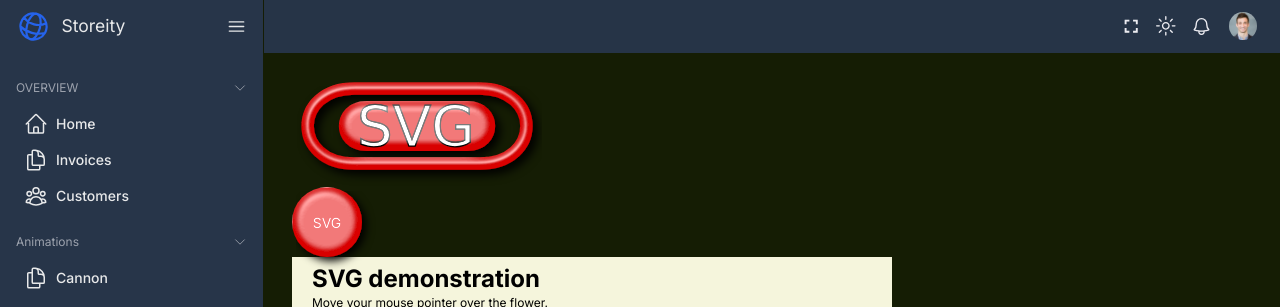
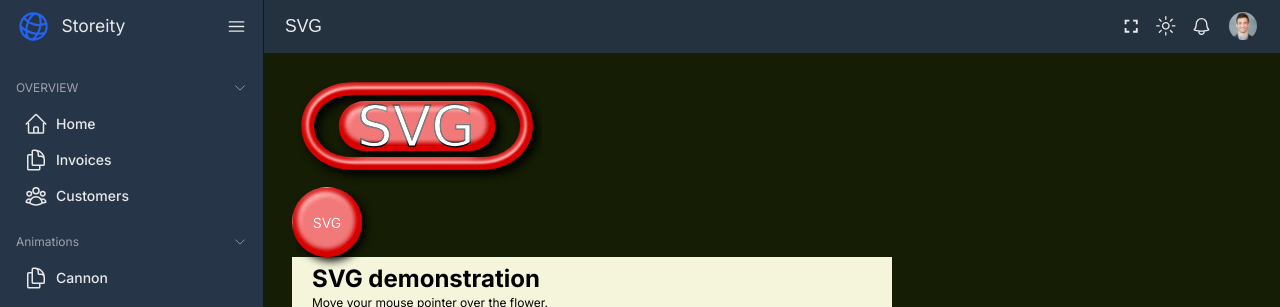
Before and after one commit to wangzhengquan/web-treasure-chest, a Next.js app: page /dashboard/svg in a window 1280 px wide. Shown: the top 307 px of the page. Built offline with nearby package versions, Linux system fonts and the light colour scheme; a web font is replaced by a local one.

Commit message:
dispatch

```diff
--- a/app/dashboard/svg/page.tsx
+++ b/app/dashboard/svg/page.tsx
@@ -1,16 +1,14 @@
 import SVGFilterDemo from "@/app/ui/svg/svg-filter-demo";
 import SvgWithCssDemo from "@/app/ui/svg/svg-with-css-demo";
 import Main from "@/app/ui/main";
-import Indicator from "@/app/ui/indicator";
+import {UpdateBreadcrumbs} from '@/app/ui/indicator/breadcrumbs';
 export default function Page() {
 
   return (
-    <>
-      <Indicator> SVG </Indicator>
-      <Main>
-        <SVGFilterDemo />
-        <SvgWithCssDemo />
-      </Main>
-    </>
+    <Main>
+      <UpdateBreadcrumbs breadcrumbs={'SVG'}/>
+      <SVGFilterDemo />
+      <SvgWithCssDemo />
+    </Main>
   );
 }
--- a/app/dashboard/widgets/page.tsx
+++ b/app/dashboard/widgets/page.tsx
@@ -6,13 +6,13 @@ import Main from "@/app/ui/main";
 import clsx from 'clsx';
 import {RadioGroupForm} from "@/app/widgets/radio-group-form";
 import NotificationItem from "@/app/widgets/notification-item";
-import DashboardSkeleton, {InvoicesTableSkeleton} from '@/app/ui/skeletons';
-import {CardWithForm} from "@/app/widgets/card-with-form"
+import {CardWithForm} from "@/app/widgets/card-with-form";
+import {UpdateBreadcrumbs} from '@/app/ui/indicator/breadcrumbs';
 
 export default function Page() {
   return (
   <>
-    <Indicator>Widgets</Indicator>
+    <UpdateBreadcrumbs breadcrumbs={'Widgets'}/>
 
     <Main>
       <div className="w-full grid grid-cols-[repeat(auto-fill,minmax(100px,1fr))] gap-2 py-4 ">
--- a/app/dashboard/workflow/audio-flow/page.tsx
+++ b/app/dashboard/workflow/audio-flow/page.tsx
@@ -1,8 +1,10 @@
 import AudioFlow from '@/app/ui/workflow/audio-flow'
 import Main from '@/app/ui/main';
+import {UpdateBreadcrumbs} from '@/app/ui/indicator/breadcrumbs';
 export default function Page() {
   return (
     <Main className="relative w-full h-full p-0">
+      <UpdateBreadcrumbs breadcrumbs={'Audio flow'}/>
       <AudioFlow />
     </Main>
   );
--- a/app/ui/indicator/breadcrumbs.tsx
+++ b/app/ui/indicator/breadcrumbs.tsx
@@ -17,17 +17,12 @@ export function breadcrumbsReducer(preState: Breadcrumb[], action: BreadcrumbAct
   return action.payload;
 }
 
-function createInitialState(initState: Breadcrumb[]) {
-  return [...initState];
-}
-
 let mdispatch: (action: BreadcrumbAction) => void;
 
 export default function Breadcrumbs( ) {
-  const [breadcrumbs, dispatch] = useReducer<typeof breadcrumbsReducer, Breadcrumb[]>(
+  const [breadcrumbs, dispatch] = useReducer(
     breadcrumbsReducer,
-    [],
-    createInitialState
+    []
   );
   mdispatch = dispatch;
   return (
--- a/app/ui/svg/svg-filter-demo.tsx
+++ b/app/ui/svg/svg-filter-demo.tsx
@@ -26,7 +26,7 @@ export default function FilterDemo () {
         </g>
       </g>
     </svg>
-    <button className="cubic-filter bg-[#D90000] w-20 h-20 rounded-full">SVG</button>
+    <button className="cubic-filter bg-[#D90000] w-20 h-20 rounded-full text-white">SVG</button>
     </>
   );
 }
--- a/app/ui/workflow/audio-flow/index.tsx
+++ b/app/ui/workflow/audio-flow/index.tsx
@@ -2,7 +2,7 @@
 import SelectionBar from "./selection-bar";
 import CanvasPanel from "./canvas-panel";
 import {ReactFlowProvider} from "reactflow";
-import {UpdateBreadcrumbs} from '@/app/ui/indicator/breadcrumbs';
+
 export default function AudioFlow() {
   return (
   <ReactFlowProvider>
@@ -14,7 +14,7 @@ export default function AudioFlow() {
         <CanvasPanel />
       </div>
     </div>
-  <UpdateBreadcrumbs breadcrumbs={'Audio flow'}/>
+
   </ReactFlowProvider>
   );
 }
--- a/package.json
+++ b/package.json
@@ -39,6 +39,7 @@
     "react": "18.2.0",
     "react-dom": "18.2.0",
     "react-hook-form": "^7.51.3",
+    "react-transition-group": "^4.4.5",
     "reactflow": "^11.11.1",
     "sharp": "^0.33.2",
     "sonner": "^1.4.41",
```
